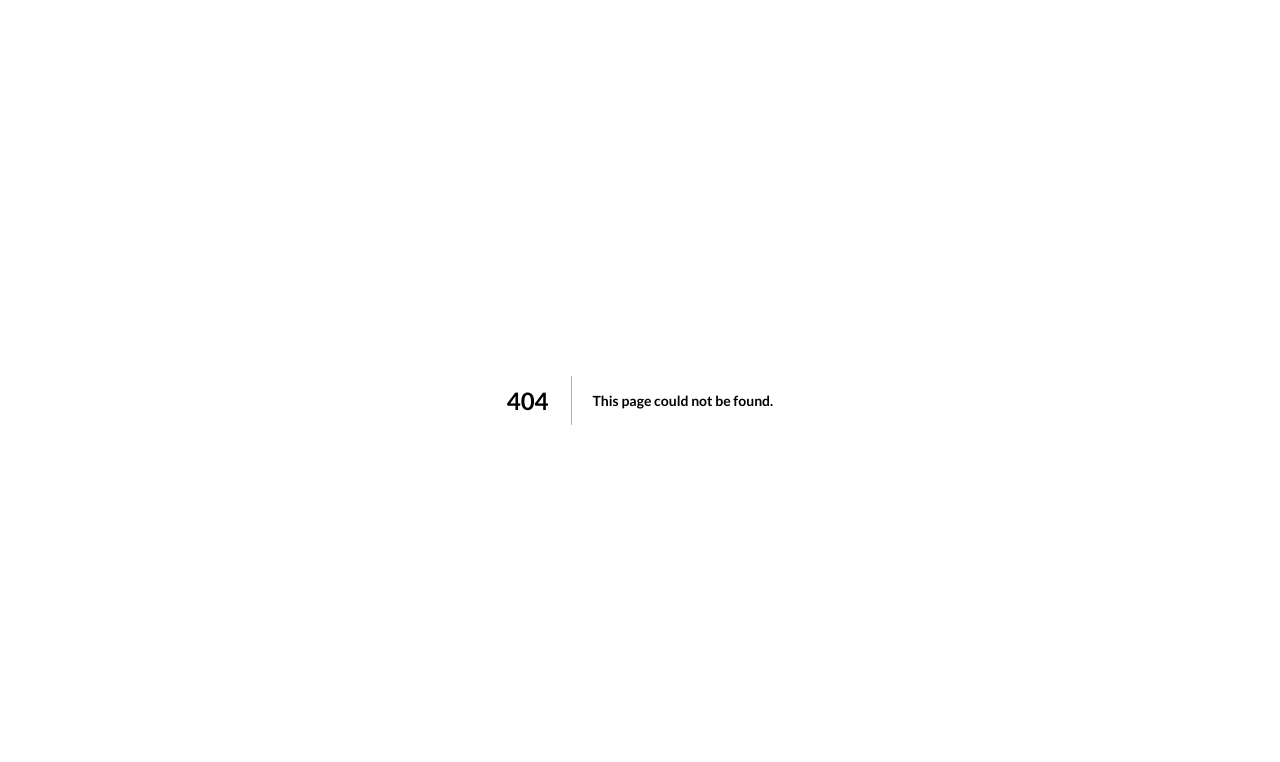
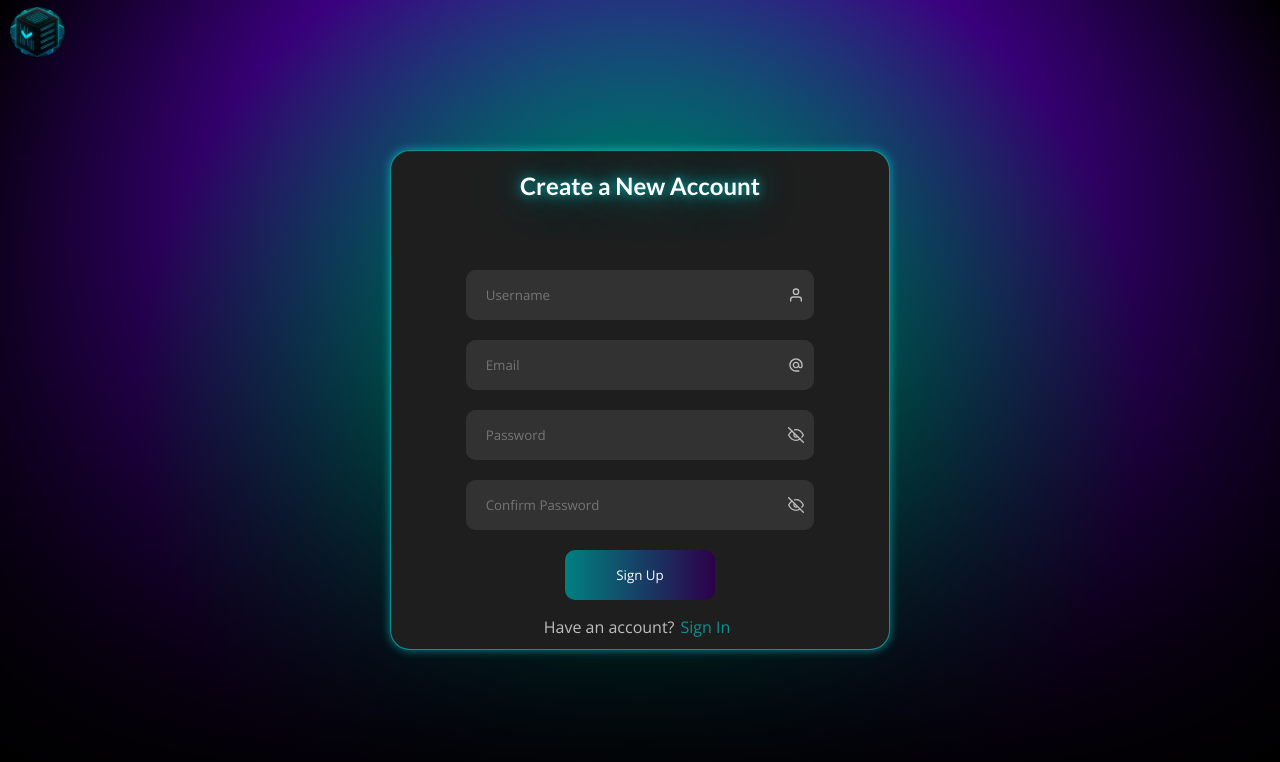
Before and after one commit to Tahjour/Inventorific-legacy-js, a Next.js app: page /register in a window 1280 px wide. Before the commit this address had no page. Shown: the top 762 px of the page. Built offline with nearby package versions, Linux system fonts and the light colour scheme.

Commit message:
more styling

```diff
--- a/components/login-page/login-form.module.css
+++ b/components/auth-pages/auth-pages.module.css
@@ -22,6 +22,7 @@
 }
 
 .formOuter h1 {
+	margin-bottom: 70px;
 	color: white;
 	text-shadow: 0 0 10px rgba(0, 255, 255, 0.5), 0 0 20px rgba(0, 255, 255, 0.5), 0 0 50px rgba(0, 255, 255, 0.5);
 }
@@ -32,7 +33,7 @@
 	height: 100%;
 	display: flex;
 	flex-direction: column;
-	justify-content: center;
+	/* justify-content: center; */
 	align-items: center;
 }
 
@@ -54,8 +55,10 @@
 }
 
 .textInput {
+	padding-left: 20px;
+	padding-right: 35px;
 	border-radius: 10px;
-	width: 80%;
+	width: 100%;
 	height: 100%;
 	border: 0;
 	color: rgb(190, 190, 190);
@@ -117,7 +120,7 @@
 	align-items: center;
 	justify-content: center;
 	gap: 4px;
-	margin-top: 20px;
+	width: 50%;
 	background-image: linear-gradient(to right, rgba(51, 103, 214, 0.51), rgba(0, 79, 250, 0.51));
 }
 
@@ -132,6 +135,7 @@
 }
 
 .form .toggleBtn {
+	font-size: 1rem;
 	background-color: transparent;
 	border: 0;
 	color: rgba(0, 255, 255, 0.5);
@@ -144,6 +148,29 @@
 	color: rgba(0, 255, 255, 1);
 }
 
+.separatorLine {
+	display: flex;
+	flex-direction: row;
+	width: 70%;
+	/* text-transform: uppercase; */
+	margin: 20px 0;
+	font-size: 1rem;
+}
+
+.separatorLine::before,
+.separatorLine::after {
+	content: "";
+	border-bottom: 1px solid rgba(0, 255, 255, 1);
+	flex: 1 0 auto;
+	margin: 0;
+	transform: translateY(-40%);
+}
+.separatorLine span {
+	text-align: center;
+	flex: 0.2 0 auto;
+	margin: 0;
+}
+
 .loginOrSignUpPart {
 	position: absolute;
 	bottom: 0;
@@ -151,13 +178,18 @@
 
 @media screen and (max-width: 600px) {
 	.formOuter {
-		height: 80%;
-		width: 95%;
+		width: 100%;
 	}
 }
 
-/* @media screen and (min-width: 601px) and (max-width: 1200px) {
+@media screen and (min-width: 601px) and (max-width: 1200px) {
 	.formOuter {
 		width: 60%;
 	}
-} */
+}
+
+@media screen and (min-width: 2560px) {
+	.formOuter {
+		width: 1000px;
+	}
+}
--- /dev/null
+++ b/components/auth-pages/register-form.js
@@ -0,0 +1,74 @@
+import { useRef, useState } from "react";
+import styles from "./auth-pages.module.css";
+import { FiUser, FiEyeOff, FiEye } from "react-icons/fi";
+import { FcGoogle } from "react-icons/fc";
+import { MdAlternateEmail } from "react-icons/md";
+import Link from "next/link";
+
+function RegisterForm() {
+    const [showPassword, setShowPassword] = useState({
+        password: false,
+        cpassword: false
+    });
+    const usernameRef = useRef("");
+    const emailRef = useRef("");
+    const passwordRef = useRef("");
+    const cpasswordRef = useRef("");
+
+    function LoginFormHandler(event) {
+        event.preventDefault();
+    }
+    function toggleIsLogin(event) {
+        usernameRef.current = "";
+        emailRef.current = "";
+        passwordRef.current = "";
+        cpasswordRef.current = "";
+        setIsLogin(!isLogin);
+    }
+    return (
+        <section className={styles.formContainer}>
+            <div className={styles.formOuter}>
+                <h1>Create a New Account</h1>
+
+                <form className={styles.form} onSubmit={LoginFormHandler}>
+
+                    <div className={styles.inputContainer}>
+                        <input className={styles.textInput} type="text" id="username" name="username" placeholder="Username" ref={usernameRef}></input>
+                        <FiUser className={styles.inputIcons} />
+                    </div>
+
+                    <div className={styles.inputContainer}>
+                        <input className={styles.textInput} type="text" id="email" name="email" placeholder={"Email"} ref={emailRef}></input>
+                        <MdAlternateEmail className={styles.inputIcons} />
+                    </div>
+                    <div className={styles.inputContainer}>
+                        <input className={styles.textInput} type={showPassword.password ? "text" : "password"} id="password" name="password" placeholder="Password" ref={passwordRef}></input>
+                        <FiEyeOff className={styles.inputIcons} onClick={() => { setShowPassword({ ...showPassword, password: !showPassword.password }); }} />
+                    </div>
+
+                    <div className={styles.inputContainer}>
+                        <input className={styles.textInput} type={showPassword.cpassword ? "text" : "password"} id="cpassword" name="cpassword" placeholder="Confirm Password" ref={cpasswordRef}></input>
+                        <FiEyeOff className={styles.inputIcons} onClick={() => { setShowPassword({ ...showPassword, cpassword: !showPassword.cpassword }); }} />
+                    </div>
+
+
+
+                    <button className={styles.submitBtn}>
+                        {"Sign Up"}
+                    </button>
+
+                    <div className={styles.loginOrSignUpPart}>
+                        {"Have an account?"}
+                        <Link href={"/login"}>
+                            <button type="button" className={styles.toggleBtn}>
+                                {"Sign In"}
+                            </button>
+                        </Link>
+                    </div>
+                </form>
+            </div>
+        </section>
+    );
+}
+
+export default RegisterForm;
--- a/components/layout/navigation/main-navigation.js
+++ b/components/layout/navigation/main-navigation.js
@@ -12,7 +12,7 @@ function MainNavigation() {
             </Link>
 
             {route === "/app" && <h1 className={styles.appHeaderTitle}>{process.env.appName}</h1>}
-            {route !== "/login" ?
+            {route !== "/login" && route !== "/register" ?
                 <nav>
                     <ul>
                         <li>
--- a/components/layout/navigation/main-navigation.module.css
+++ b/components/layout/navigation/main-navigation.module.css
@@ -62,3 +62,9 @@
 	text-shadow: 0 0 10px rgba(0, 255, 255, 0.5), 0 0 20px rgba(0, 255, 255, 0.5), 0 0 50px rgba(0, 255, 255, 0.5);
 	margin: 0;
 }
+
+@media screen and (max-width: 900px) {
+	.header {
+		justify-content: center;
+	}
+}
--- a/pages/login/index.js
+++ b/pages/register/index.js
@@ -1,10 +1,10 @@
+import RegisterForm from "../../components/auth-pages/register-form";
 import MainNavigationLayout from "../../components/layout/navigation/main-navigation-layout";
-import LoginForm from "../../components/login-page/login-form";
 
 function LoginPage() {
     return (
         <MainNavigationLayout>
-            <LoginForm />
+            <RegisterForm />
         </MainNavigationLayout>
     );
 }
```
Also changed, not shown: components/auth-pages/login-form.js (added, +70 -0 lines), components/login-page/login-form.js (deleted, +0 -66 lines).
